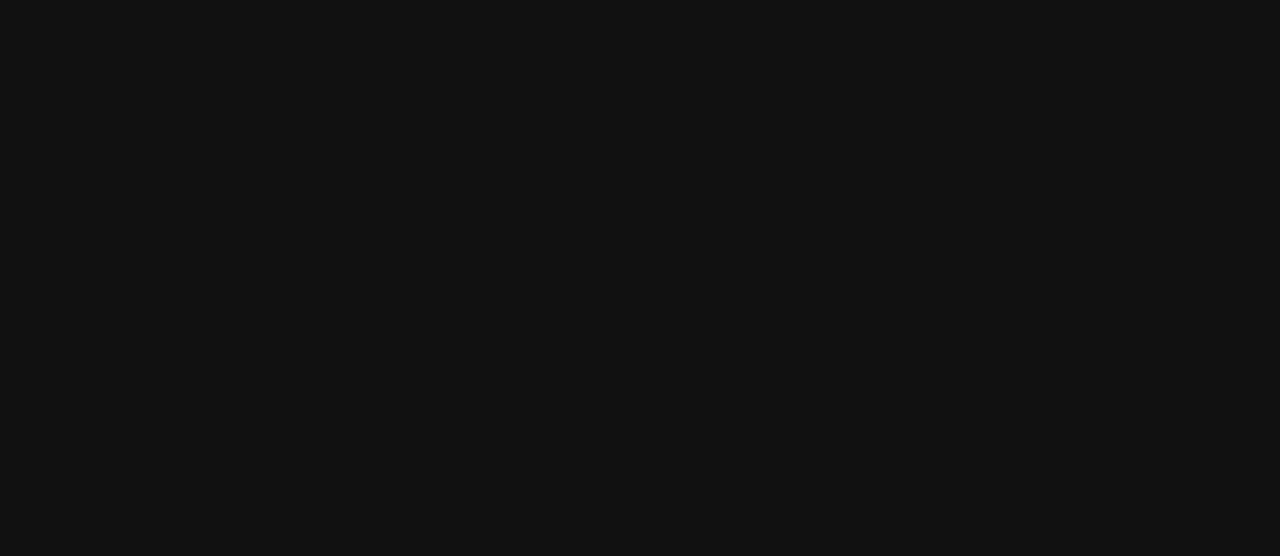
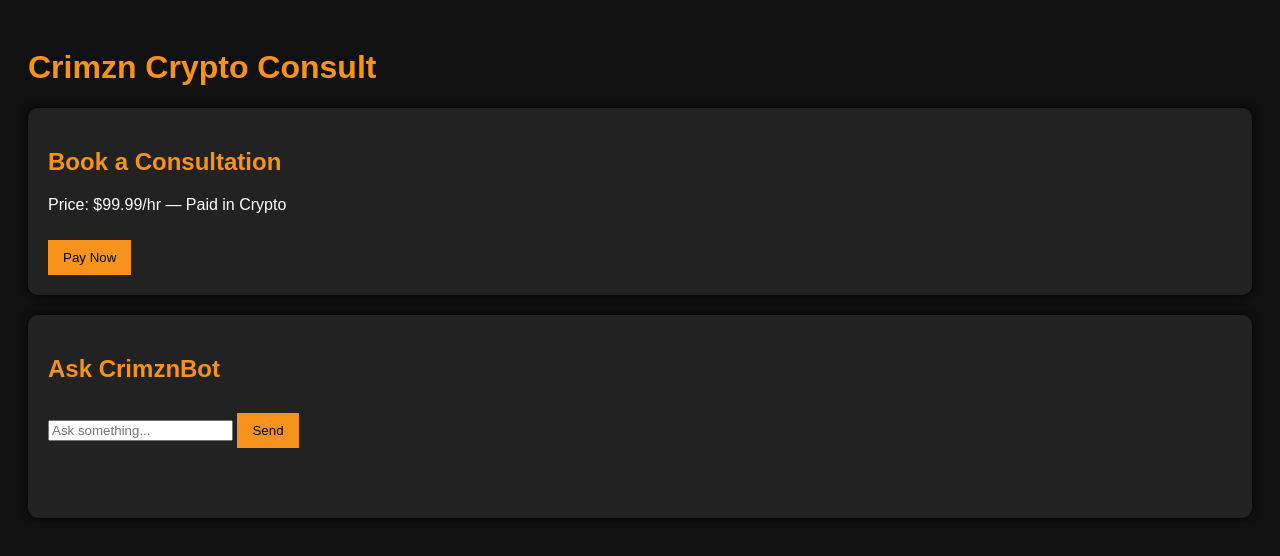
Before and after one commit to MUSICNFTACCESS/CryptoConsultBotLive, a plain HTML site: page index.html in a window 1280 px wide. Drawn offline with Linux system fonts and the light colour scheme.

Commit message:
Restore: working BTC-orange layout for Crimzn site

```diff
--- a/index.html
+++ b/index.html
@@ -4,14 +4,55 @@
   <meta charset="UTF-8">
   <title>Crimzn Crypto Consult</title>
   <style>
-    body { font-family: Arial, sans-serif; background-color: #111; color: #fff; padding: 20px; }
-    h1, h2 { color: #f7931a; }
-    .card { background-color: #222; padding: 20px; border-radius: 10px; margin-top: 20px; }
-    .btn { padding: 10px 15px; background-color: #f7931a; color: #000; border: none; cursor: pointer; margin-right: 10px; }
-    #chat-form { display: flex; gap: 10px; margin-top: 20px; }
-    #user-input { flex: 1; padding: 8px; border: none; border-radius: 4px; }
-    #chat-response { margin-top: 20px; background: #222; padding: 15px; border-radius: 10px; }
-    #audio-toggle { margin-top: 20px; }
+    body {
+      font-family: Arial, sans-serif;
+      background-color: #111;
+      color: #fff;
+      padding: 20px;
+    }
+    h1, h2 {
+      color: #f7931a;
+    }
+    .card {
+      background-color: #222;
+      padding: 20px;
+      border-radius: 10px;
+      margin-top: 20px;
+      box-shadow: 0 0 10px #000;
+    }
+    .btn {
+      padding: 10px 15px;
+      background-color: #f7931a;
+      color: #000;
+      border: none;
+      cursor: pointer;
+      margin-top: 10px;
+    }
+    #chat-response {
+      margin-top: 20px;
+      background: #222;
+      padding: 15px;
+      border-radius: 10px;
+    }
   </style>
 </head>
 <body>
+  <h1>Crimzn Crypto Consult</h1>
+  <div class="card">
+    <h2>Book a Consultation</h2>
+    <p>Price: $99.99/hr — Paid in Crypto</p>
+    <button class="btn">Pay Now</button>
+  </div>
+  <div class="card">
+    <h2>Ask CrimznBot</h2>
+    <form id="chat-form">
+      <input type="text" id="user-input" placeholder="Ask something..." />
+      <button type="submit" class="btn">Send</button>
+    </form>
+    <div id="chat-response"></div>
+  </div>
+  <audio autoplay loop>
+    <source src="autoplay.mp3" type="audio/mpeg">
+  </audio>
+</body>
+</html>
```
